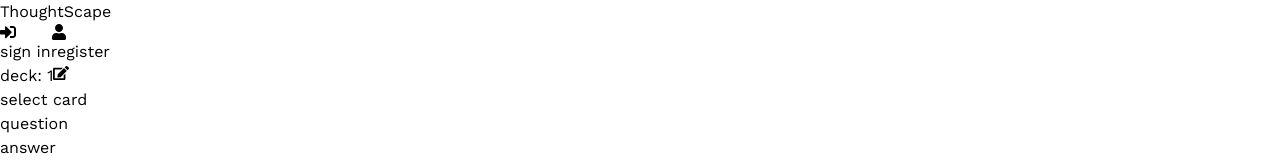
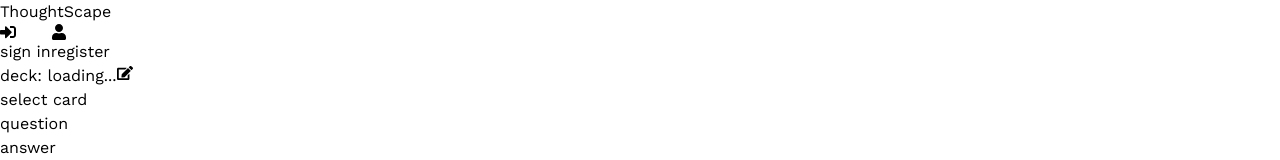
Before and after one commit to Nilej24/thoughtscape, a React (Vite) app in the folder client/: page /edit/1 in a window 1280 px wide. Shown: the top 160 px of the page. Built offline with nearby package versions, Linux system fonts and the light colour scheme; no server answers.

Commit message:
deck editor page now loads and displays deck name based on the url

```diff
--- a/client/src/features/api/apiSlice.js
+++ b/client/src/features/api/apiSlice.js
@@ -31,11 +31,19 @@
       }),
     }),
 
-    // get deck ################################################################
+    getDeck: builder.query({
+      query: ({ userToken, deckId }) => ({
+        url: `/decks/${deckId}`,
+        method: 'GET',
+        headers: {
+          authorization: `Bearer ${userToken}`,
+        },
+      }),
+    }),
 
     getDeckCards: builder.query({
       query: ({ userToken, deckId }) => ({
-        url: `/decks/${deckId}`,
+        url: `/decks/${deckId}/cards`,
         method: 'GET',
         headers: {
           authorization: `Bearer ${userToken}`,
@@ -49,5 +57,6 @@
   useRegisterUserMutation,
   useSigninUserMutation,
   useGetUserDecksQuery,
+  useGetDeckQuery,
   useGetDeckCardsQuery,
 } = apiSlice;
--- a/client/src/pages/DeckEditPage.jsx
+++ b/client/src/pages/DeckEditPage.jsx
@@ -1,7 +1,10 @@
 import { useState } from 'react';
 import { FaEdit, FaPlusSquare, FaShareSquare, FaTrash } from 'react-icons/fa';
+import { useSelector } from 'react-redux';
 import { useParams } from 'react-router-dom';
 import { IoIosSave } from 'react-icons/io';
+import { useGetDeckQuery } from '../features/api/apiSlice';
+import { selectUserToken } from '../features/users/usersSlice';
 
 function ListCard({ question, answer }) {
   return (
@@ -18,11 +21,18 @@
 
 // page shown on /edit/:deckId
 function DeckEditPage() {
+
   // get deck id from url
   const { deckId } = useParams();
 
-  const deckName = deckId;
-  // get deck by id ############################################################3
+  // get user token for fetching data
+  const userToken = useSelector(selectUserToken);
+
+  // fetch deck so we can display its name
+  const { data: deck, isSuccess: deckLoaded } = useGetDeckQuery({ userToken, deckId });
+
+  // set name displayed in the ui
+  const deckName = deckLoaded ? deck.name : 'loading...';
 
   return (
     <>
--- a/client/src/pages/DecksPage.jsx
+++ b/client/src/pages/DecksPage.jsx
@@ -55,7 +55,7 @@
   const token = useSelector(selectUserToken);
 
   // fetch decks from database
-  const { data: decks, isLoading, isSuccess } = useGetUserDecksQuery({ token });
+  const { data: decks, isSuccess } = useGetUserDecksQuery({ token });
 
   const navigate = useNavigate();
 
```
Also changed, not shown: 1 other file (tests, documents, lock files or other folders).
